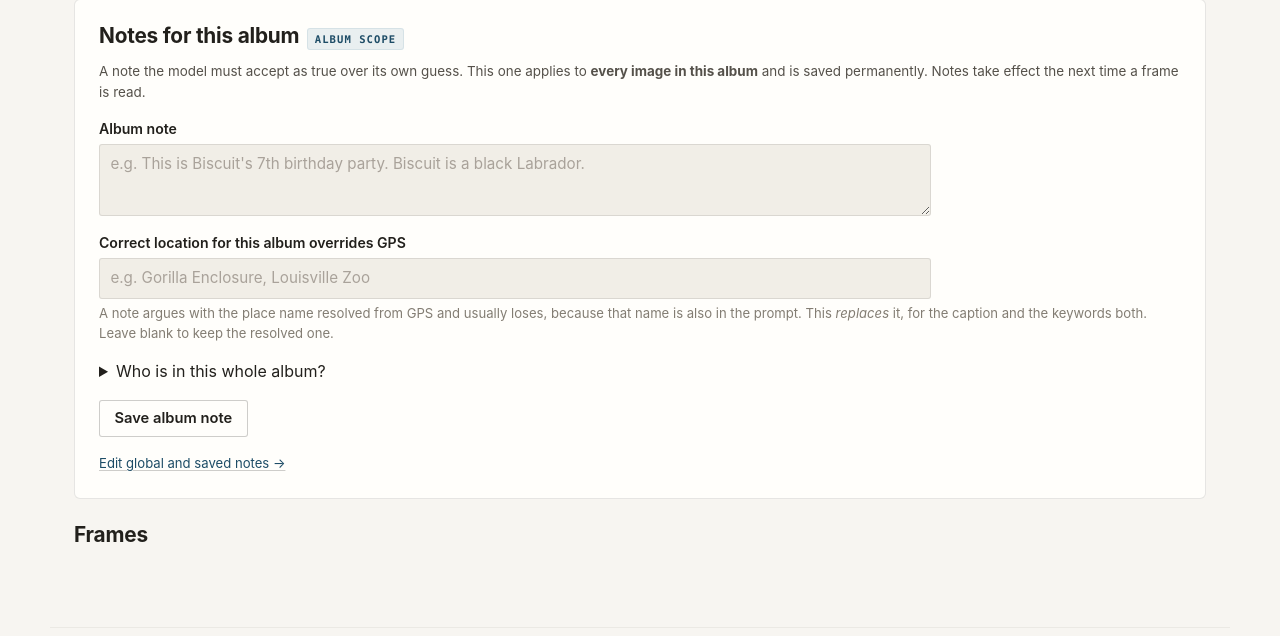
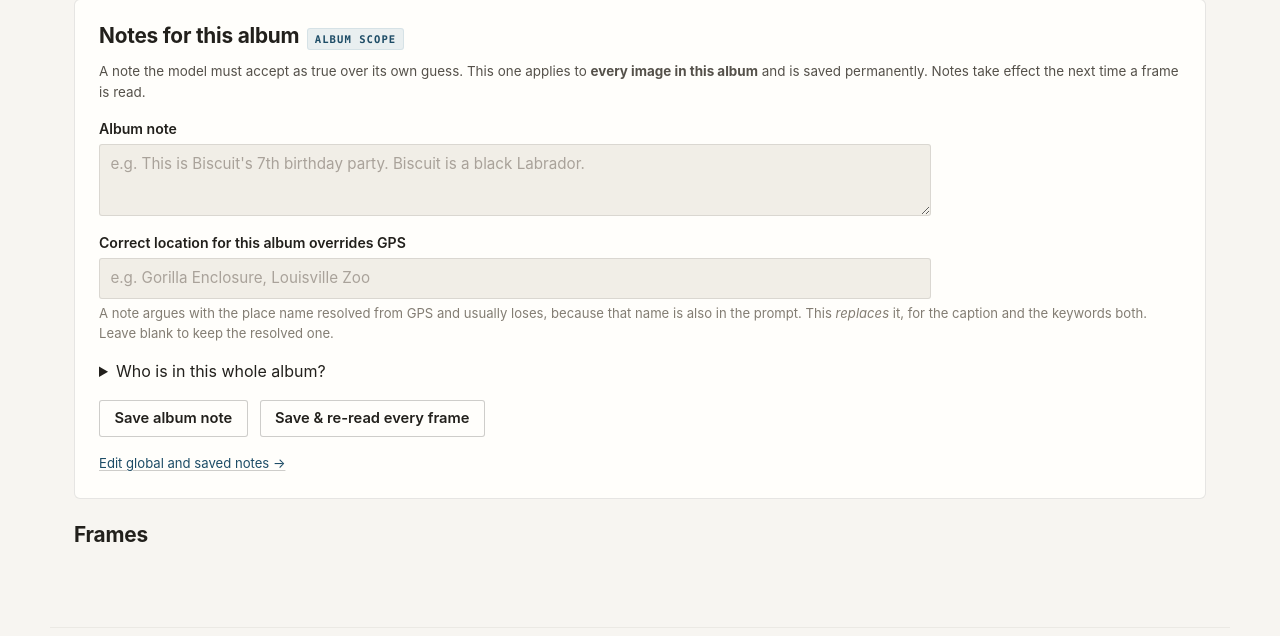
Before and after one commit to ericpullen/smugVision, a Flask app: template smugvision/web/templates/preview.html in a window 1280 px wide. Shown: the part 283-919 px from the top of the page. Run offline with Flask 3, Linux system fonts and the light colour scheme; the template is opened without the code that fills it, so the values that code supplies are empty; parts of the project's set-up code (start-up, migrations or seed data) failed here and were passed over; some libraries are stand-ins or nearby versions.

Commit message:
feat: re-read every frame with a new album note in one click
Saving an album note changed nothing on screen - a note only reaches the model
on the next read - so acting on one meant clicking "Save note & re-read" on
every card by hand. The album box now has "Save & re-read all N frames", which
persists the note, location and people and then re-reads the whole run with
them applied.

The frame count is in the label because "every frame" reads very differently on
a 5-frame run and on a 330-frame one, and a Stop button appears while it runs;
stopping finishes the frame in flight and reports what was left untouched.

Frames go one at a time. The model is a single local Ollama process, so
parallel requests would not finish sooner and would make the progress line
meaningless.

The actual re-read is factored out of the per-frame path rather than copied:
rereadFrame() does the POST, the card swap and the announce, and the hint save
stays with its caller, since a single frame saves its own note while a sweep
saves the album's once. Two callers, one re-read path.

The whole sweep counts as one in-flight re-read, so the existing guard holds the
write path shut from the first frame to the last, and per-frame save buttons are
disabled while it runs so a frame cannot be re-read twice at once with two
replies racing to replace the same card. That disable is scoped to
button.note-save - the people picker's star buttons live inside .margin-note
too, and pinning somebody mid-sweep is harmless.

Verified on a real album: with "always refer to the braces removal as debanding"
added to the note, 4 of 5 frames adopted the term and the fifth was the
whiteboard photo with no braces in it.

Co-Authored-By: Claude Opus 5 (1M context) <noreply@anthropic.com>

```diff
--- a/smugvision/web/static/js/preview.js
+++ b/smugvision/web/static/js/preview.js
@@ -34,6 +34,8 @@
     let albumPicker = null;   // album-scope people picker, built after results load
     let pendingWriteKeys = null;  // image keys the open confirm dialog named
     let regenerating = 0;         // in-flight single-frame re-reads
+    let sweeping = false;         // an album-wide re-read is running
+    let stopSweep = false;        // asked to stop after the frame in flight
 
     /* Most frames are the same few people, so the picker pins those and files the rest
        behind a drawer. The pinned set is the user's, kept in localStorage: it is a
@@ -58,6 +60,8 @@
         dom.albumHintBox = document.getElementById('album-hint-box');
         dom.albumHint = document.getElementById('album-hint');
         dom.albumHintBtn = document.getElementById('album-hint-btn');
+        dom.albumRereadBtn = document.getElementById('album-reread-btn');
+        dom.albumRereadStop = document.getElementById('album-reread-stop');
         dom.albumHintStatus = document.getElementById('album-hint-status');
         dom.albumLocation = document.getElementById('album-location');
         dom.albumPeople = document.getElementById('album-people');
@@ -89,6 +93,12 @@
         });
         dom.confirmBtn.addEventListener('click', doCommit);
         dom.albumHintBtn.addEventListener('click', saveAlbumHint);
+        dom.albumRereadBtn.addEventListener('click', rereadAlbum);
+        dom.albumRereadStop.addEventListener('click', function () {
+            stopSweep = true;
+            dom.albumRereadStop.disabled = true;
+            S.announce(dom.albumHintStatus, 'Stopping after this frame…');
+        });
 
         loadResults();
     });
@@ -132,6 +142,7 @@
             + (data.replace_existing ? '  ·  replacing existing metadata' : '');
 
         renderTally(data.stats);
+        renderRereadButton();
         renderHintEditors();
         renderGrid();
         renderWritePanel();
@@ -140,6 +151,16 @@
             dom.gridStatus,
             S.plural(images.length, 'frame') + ' in this proof run.'
         );
+    }
+
+    /* Say how much work the button is about to do: "every frame" reads very
+       differently on a 5-frame run and on a 330-frame one. */
+    function renderRereadButton() {
+        if (!dom.albumRereadBtn) return;
+        dom.albumRereadBtn.textContent = images.length
+            ? 'Save & re-read all ' + S.plural(images.length, 'frame')
+            : 'Save & re-read every frame';
+        dom.albumRereadBtn.disabled = !images.length;
     }
 
     function renderTally(stats) {
@@ -223,10 +244,14 @@
         if (set) drawer.open = true;
     }
 
-    async function saveAlbumHint() {
-        const restore = S.busy(dom.albumHintBtn, 'Saving album note');
-        S.announce(dom.albumHintStatus, '');
-        try {
+    /**
+     * Write the album-scope note, location and people, and fold the stored result back
+     * into the page. Shared by "Save album note" and the re-read-everything sweep, so
+     * both persist exactly the same thing.
+     *
+     * @returns {Promise<Object>} the stored hint as the server echoed it
+     */
+    async function persistAlbumHint() {
         const result = await S.apiPut('/api/hints', {
             scope: 'album',
             key: albumKey,
@@ -240,11 +265,20 @@
         dom.albumLocation.value = hints.album_location;
         hints.album_people = result.people || [];
         syncAlbumPeopleDrawer();
+        return result;
+    }
+
+    async function saveAlbumHint() {
+        const restore = S.busy(dom.albumHintBtn, 'Saving album note');
+        S.announce(dom.albumHintStatus, '');
+        try {
+            const result = await persistAlbumHint();
             S.announce(
                 dom.albumHintStatus,
                 result.cleared
                     ? 'Album note cleared. Re-read a frame to see the effect.'
-                    : 'Album note saved. Re-read a frame to apply it.',
+                    : 'Album note saved. Nothing on screen has changed yet - a note only ' +
+                      'reaches the model on the next read.',
                 'ok'
             );
         } catch (error) {
@@ -252,6 +286,101 @@
         } finally {
             restore();
         }
+    }
+
+    /**
+     * Save the album note and then re-read every frame in this run with it applied.
+     *
+     * Sequential on purpose: the model is a single local Ollama process, so firing
+     * frames at it in parallel would not finish sooner and would make the progress
+     * line meaningless. The whole sweep counts as one in-flight re-read, which holds
+     * the write path shut from the first frame to the last.
+     */
+    async function rereadAlbum() {
+        if (sweeping) return;
+        if (!images.length) {
+            S.announce(dom.albumHintStatus, 'This run has no frames to re-read.');
+            return;
+        }
+
+        sweeping = true;
+        stopSweep = false;
+        regenerating += 1;
+        syncWriteButton();
+        setFrameNotesDisabled(true);
+        dom.albumRereadStop.disabled = false;
+        dom.albumRereadStop.classList.remove('hidden');
+        const restore = S.busy(dom.albumRereadBtn, 'Re-reading every frame');
+
+        // Snapshot the keys: each frame's card is rebuilt as it lands, and a sweep of a
+        // long album should cover the run it started on.
+        const keys = images.map(function (image) { return image.image_key; });
+        let done = 0;
+        let failed = 0;
+        let stopped = false;
+
+        try {
+            S.announce(dom.albumHintStatus, 'Saving album note…');
+            try {
+                await persistAlbumHint();
+            } catch (error) {
+                S.announce(
+                    dom.albumHintStatus,
+                    'Could not save the note, so nothing was re-read: ' + error.message,
+                    'error'
+                );
+                return;
+            }
+
+            for (let i = 0; i < keys.length; i++) {
+                if (stopSweep) {
+                    stopped = true;
+                    break;
+                }
+                S.announce(
+                    dom.albumHintStatus,
+                    'Re-reading frame ' + (i + 1) + ' of ' + keys.length + '…'
+                );
+                if (await rereadFrame(keys[i], null)) done += 1;
+                else failed += 1;
+
+                // Each landed frame rebuilds its card, which brings its own buttons back.
+                if (sweeping) setFrameNotesDisabled(true);
+            }
+
+            const parts = [S.plural(done, 'frame') + ' re-read with the album note'];
+            if (failed) parts.push(S.plural(failed, 'frame') + ' failed');
+            if (stopped) {
+                parts.push('stopped early, ' +
+                    (keys.length - done - failed) + ' left untouched');
+            }
+            S.announce(
+                dom.albumHintStatus,
+                parts.join('  ·  '),
+                failed ? 'error' : 'ok'
+            );
+        } finally {
+            restore();
+            setFrameNotesDisabled(false);
+            dom.albumRereadStop.classList.add('hidden');
+            regenerating -= 1;
+            syncWriteButton();
+            sweeping = false;
+        }
+    }
+
+    /**
+     * Disable the per-frame save buttons for the duration of a sweep.
+     *
+     * Without this, a frame could be re-read by the sweep and by its own button at the
+     * same time, and the two replies would race to replace the same card.
+     */
+    function setFrameNotesDisabled(disabled) {
+        // Only the save buttons: the picker's star buttons are inside .margin-note too,
+        // and pinning somebody mid-sweep is harmless.
+        dom.grid.querySelectorAll('.margin-note button.note-save').forEach(function (button) {
+            button.disabled = disabled;
+        });
     }
 
     /* -------------------------------------------------------------- *
@@ -719,7 +848,7 @@
 
         const button = el('button', {
             type: 'button',
-            className: 'secondary',
+            className: 'secondary note-save',
             text: 'Save note & re-read'
         });
         button.addEventListener('click', function () {
@@ -818,6 +947,27 @@
         }
 
         S.announce(status, 'Re-reading this frame with the model…');
+        const ok = await rereadFrame(imageKey, status);
+        restore();
+        return ok;
+    }
+
+    /**
+     * Re-read one frame and swap its card in place.
+     *
+     * The hint save is deliberately NOT part of this: a single frame saves its own
+     * note first, and an album-wide sweep saves the album note once and then reuses
+     * this for every frame. One re-read path, two callers.
+     *
+     * @param {string} imageKey frame to re-read
+     * @param {Element} status where to report a failure that leaves no card to write on
+     * @returns {Promise<boolean>} true when the frame came back cleanly
+     */
+    async function rereadFrame(imageKey, status) {
+        const card = dom.grid.querySelector(
+            '.image-card[data-image-key="' + cssEscape(imageKey) + '"]'
+        );
+        setCardBusy(card, true, 'Re-reading…');
 
         let payload;
         try {
@@ -832,10 +982,9 @@
                 announceOnCard(imageKey, error.message, 'error');
             } else {
                 setCardBusy(card, false);
-                S.announce(status, error.message, 'error');
+                if (status) S.announce(status, error.message, 'error');
             }
-            restore();
-            return;
+            return false;
         }
 
         applyRegenerated(payload, imageKey);
@@ -846,7 +995,7 @@
                 : 'Re-read with no note applied.',
             'ok'
         );
-        restore();
+        return true;
     }
 
     /** Swap one card's data in place, leaving every other card untouched. */
--- a/smugvision/web/templates/preview.html
+++ b/smugvision/web/templates/preview.html
@@ -70,6 +70,14 @@
 
         <div class="button-row">
             <button type="button" class="secondary" id="album-hint-btn">Save album note</button>
+            <!-- Saving alone does not change any proposal already on screen: a note only
+                 reaches the model on the next read. This is that read, for every frame. -->
+            <button type="button" class="secondary" id="album-reread-btn">
+                Save &amp; re-read every frame
+            </button>
+            <button type="button" class="secondary hidden" id="album-reread-stop">
+                Stop after this frame
+            </button>
             <span class="note-status" id="album-hint-status" role="status" aria-live="polite"></span>
         </div>
 
```
Lines whose indentation alone changed are shown as unchanged.
